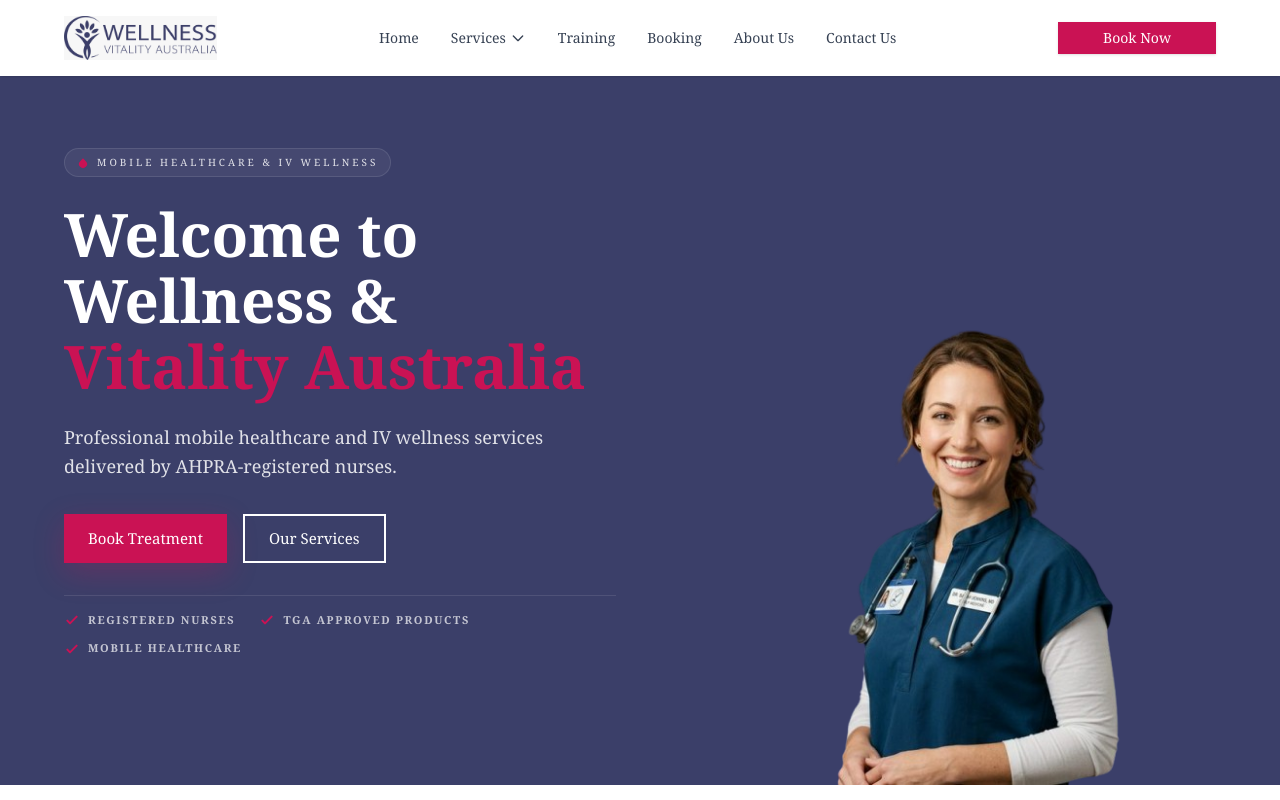
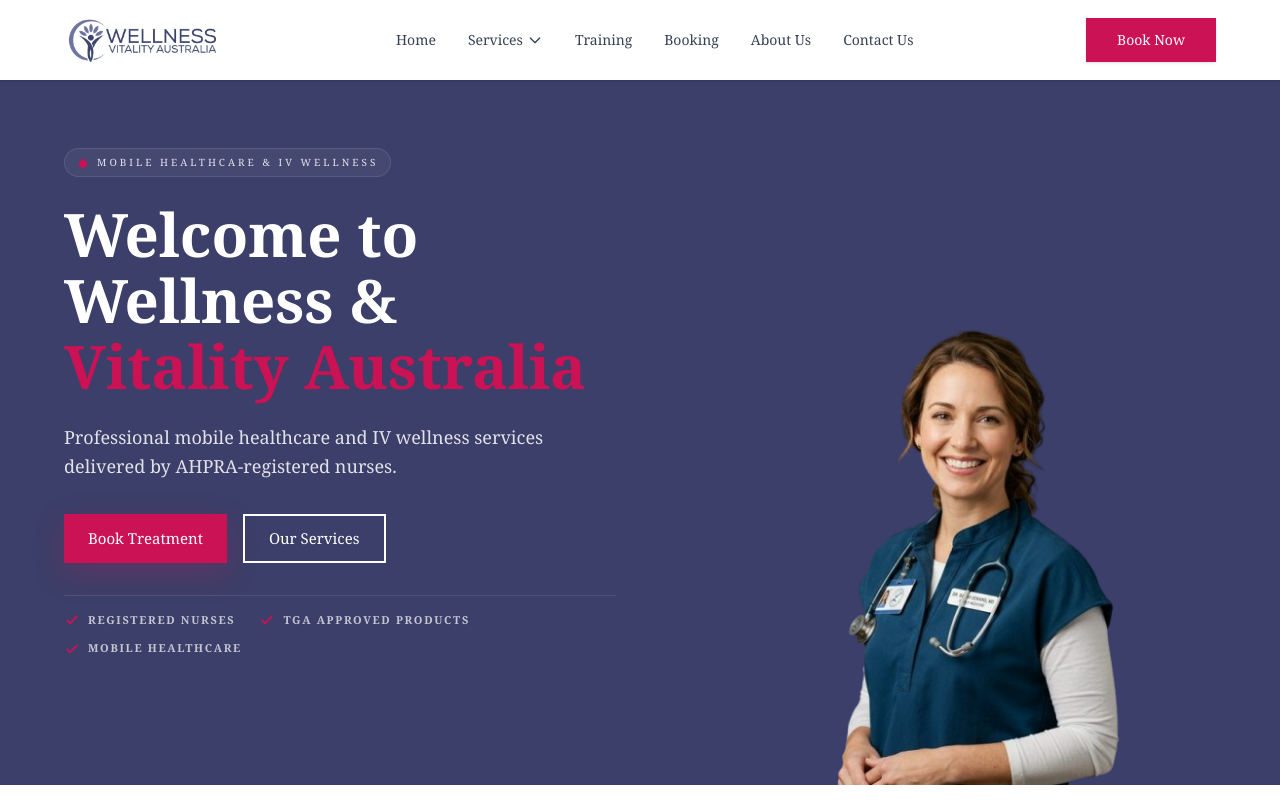
Before and after one commit to IT-Alliance-Tech/wellness-vitality, a Next.js app: page / in a window 1280 px wide. Shown: the top 800 px of the page. Built offline with nearby package versions, Linux system fonts and the light colour scheme; a web font is replaced by a local one.

Commit message:
updated homepage sections

```diff
--- a/src/components/layout/Navbar.jsx
+++ b/src/components/layout/Navbar.jsx
@@ -16,9 +16,9 @@
         {/* LOGO */}
         <Link href="/" className="flex items-center">
           <img
-            src="/header.png"
+            src="/logo.png"
             alt="Wellness Vitality Australia"
-            className="h-6 md:h-11 w-auto"
+            className="h-9 sm:h-10 md:h-10 lg:h-12 w-auto"
           />
         </Link>
 
@@ -83,7 +83,7 @@
           <Button
             href="/booking"
             variant="primary"
-            className="w-[130px] md:w-[158px] px-2 py-4 text-xs md:py-1.5 md:text-sm"
+            className="w-[100px] md:w-[130px] px-2 py-1.5 md:px-4 md:py-3 text-[11px] md:text-sm"
           >
             Book Now
           </Button>
```
